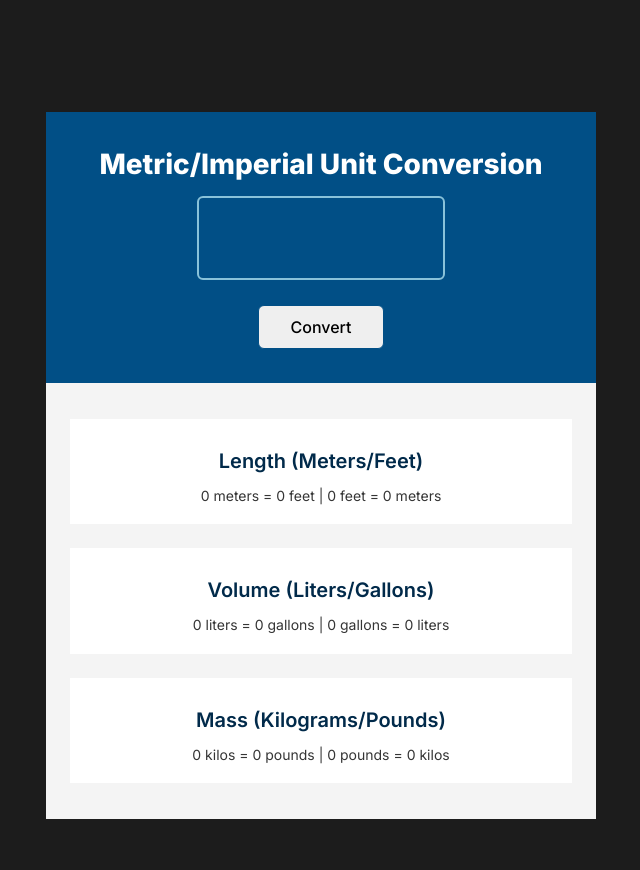
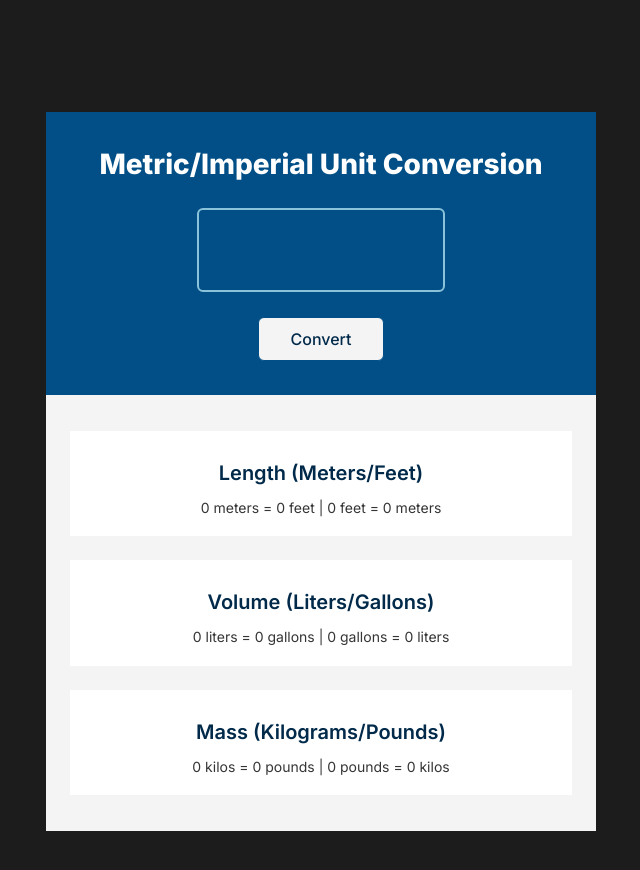
Before and after one commit to PetrValenta92/unit-corverter, a website built with Vite: page index.html in a window 1280 px wide. Shown: the whole page, without its empty margins (319-959 px from the left). Built offline with nearby package versions, Linux system fonts and the light colour scheme.

Commit message:
Color design updated

```diff
--- a/index.css
+++ b/index.css
@@ -1,12 +1,19 @@
 :root {
   /* colors */
 
-  --black-color: rgb(28 28 28);
-  --white-color: rgb(255 255 255);
-  --bg-color: rgb(244 244 244);
-  --converter-title: rgb(255 255 255);
+  --bg-black-color: rgb(28 28 28);
+  --container-bg-color: rgb(244 244 244);
+  --converter-title-color: rgb(255 255 255);
   --input-section-bg-color: rgb(1 79 134);
-  --input-border-color: rgb(137 194 217);
+  --unit-input-color: rgb(255 255 255);
+  --unit-input-border-color: rgb(137 194 217);
+  --unit-input-border-hover-color: rgb(255 255 255);
+  --convert-btn-color: rgb(1 42 74);
+  --convert-btn-hover-color: rgb(255 255 255);
+  --convert-btn-bg-color: rgb(244 244 244);
+  --convert-btn-bg-hover-color: rgb(53 53 53);
+  --convert-btn-border-color: rgb(1 79 134);
+  --convert-btn-border-hover-color: rgb(137 194 217);
   --unit-bg-color: rgb(255 255 255);
   --unit-title-color: rgb(1 42 74);
   --unit-text-color: rgb(53 53 53);
@@ -14,8 +21,14 @@
 
 @media (prefers-color-scheme: dark) {
   :root {
-    --bg-color: rgb(31 41 55);
-    --converter-title: rgb(244 244 244);
+    --container-bg-color: rgb(31 41 55);
+    --converter-title-color: rgb(244 244 244);
+    --unit-input-color: rgb(244 244 244);
+    --unit-input-border-color: rgb(97 165 194);
+    --unit-input-border-hover-color: rgb(244 244 244);
+    --convert-btn-color: rgb(39 53 73);
+    --convert-btn-hover-color: rgb(244 244 244);
+    --convert-btn-border-hover-color: rgb(97 165 194);
     --unit-bg-color: rgb(39 53 73);
     --unit-title-color: rgb(97 165 194);
     --unit-text-color: rgb(244 244 244);
@@ -29,8 +42,7 @@
 }
 
 body {
-  background-color: var(--black-color);
-  color: var(--white-color);
+  background-color: var(--bg-black-color);
   max-height: 100vh;
 }
 
@@ -38,7 +50,7 @@ body {
   font-family: "Inter", Helvetica, sans-serif;
   font-size: 1rem;
   font-weight: 400;
-  background-color: var(--bg-color);
+  background-color: var(--container-bg-color);
   max-width: 34.375rem;
   margin: 7rem auto;
   text-align: center;
@@ -52,7 +64,7 @@ body {
 
 .converter-title {
   margin-top: 2.125rem;
-  color: var(--converter-title);
+  color: var(--converter-title-color);
   font-size: 1.75rem;
   font-weight: 800;
   line-height: 1.357;
@@ -60,10 +72,10 @@ body {
 
 .unit-input {
   max-width: 45%;
-  margin: 0.75rem auto 1.5625rem auto;
-  border: 2px solid var(--input-border-color);
+  margin: 1.5rem auto 1.5625rem auto;
+  border: 2px solid var(--unit-input-border-color);
   background-color: var(--input-section-bg-color);
-  color: var(--white-color);
+  color: var(--unit-input-color);
   font-family: "Inter", Helvetica, sans-serif;
   font-weight: 800;
   font-size: 3.625rem;
@@ -73,13 +85,15 @@ body {
 
 .unit-input:focus,
 .unit-input:hover {
-  border: 2px solid var(--white-color);
+  border: 2px solid var(--unit-input-border-hover-color);
 }
 
 .convert-btn {
   margin: 0 auto 2.125rem;
   padding: 0.5625rem 2rem;
-  border: 1px solid var(--input-section-bg-color);
+  border: 1px solid var(--convert-btn-border-color);
+  background-color: var(--convert-btn-bg-color);
+  color: var(--convert-btn-color);
   font-family: "Inter", Helvetica, sans-serif;
   font-weight: 500;
   font-size: 1rem;
@@ -89,9 +103,9 @@ body {
 
 .convert-btn:focus,
 .convert-btn:hover {
-  background-color: var(--unit-text-color);
-  color: var(--white-color);
-  border: 1px solid var(--input-border-color);
+  background-color: var(--convert-btn-bg-hover-color);
+  color: var(--convert-btn-hover-color);
+  border: 1px solid var(--unit-input-border-color);
 }
 
 .unit-outputs-section {
```
